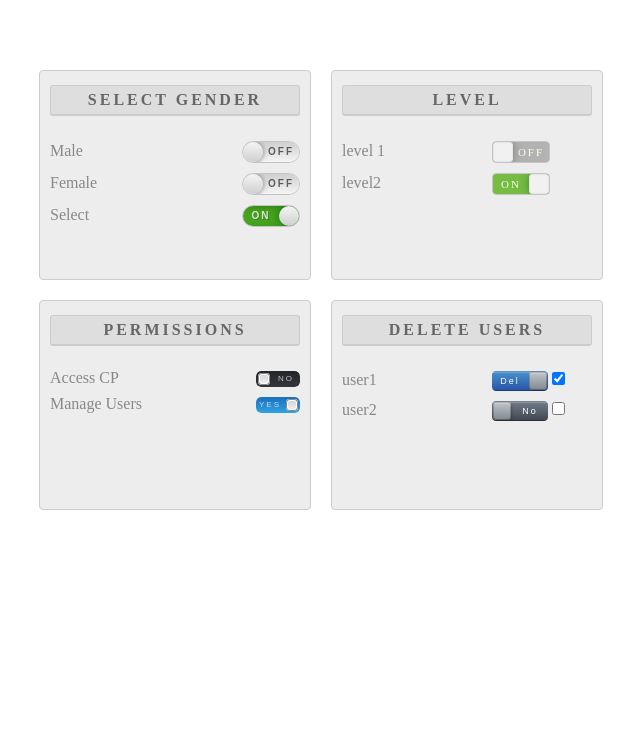
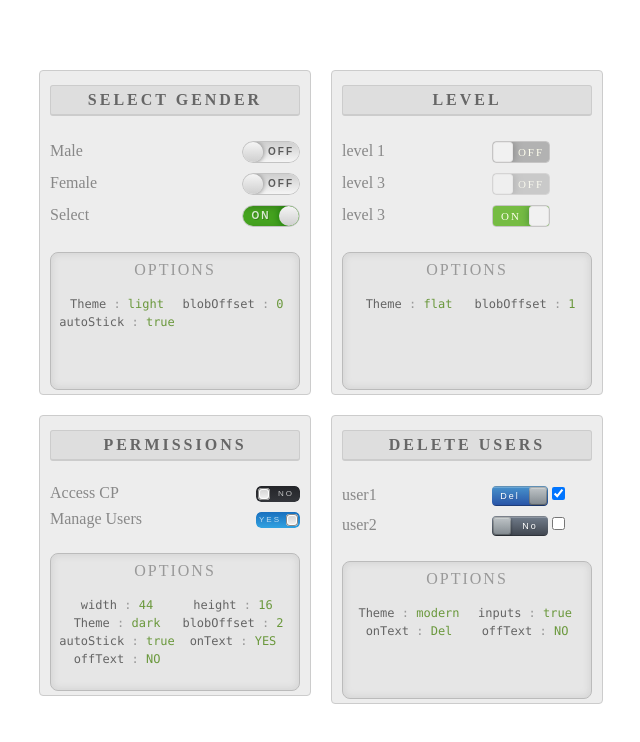
Before and after one commit to ahmad-sa3d/rcswitcher, a plain HTML site: page index.html in a window 1280 px wide. Shown: the whole page, without its empty margins (316-956 px from the left). Drawn offline with Linux system fonts and the light colour scheme.

Commit message:
add options section to index.html

```diff
--- a/css/style.css
+++ b/css/style.css
@@ -8,13 +8,13 @@ body{
 }
 
 .container{
-/*	background: #f5f5f5;*/
+	/*background: #f5f5f5;*/
 	width: 590px;
 	margin: 50px auto;
 	padding: 10px;
 }
 
-.container:before, .container:after{
+.clear-fix:before, .clear-fix:after{
 	content: "";
 	display: table;
 	clear: both;
@@ -27,12 +27,12 @@ label{
 	color: #888;
 }
 
-body div {
+.block {
 	width: 250px;
 	background: #ededed;
 	padding: 4px 10px;
 	float: left;
-	height: 200px;
+	/*height: 300px;*/
 	margin: 10px;
 	border: 1px solid #ccc;
 	border-radius: 4px;
@@ -51,3 +51,46 @@ div h4
 	text-transform: uppercase;
 	letter-spacing: 3px;
 }
+
+.info
+{
+	margin-top: 20px;
+	border: 1px solid #bbb;
+	border-radius: 8px;
+	height: 120px;
+	background: rgba( 200, 200, 200, .2 );
+	box-shadow: inset 0px 0px 6px 2px rgba( 150, 150, 150, .2 );
+	padding: 8px;
+	text-align: center;
+}
+
+.info:before{
+	content: 'Options';
+	color: #999;
+	letter-spacing: 2px;
+	text-transform: uppercase;
+}
+
+ul{
+	padding: 0px;
+	list-style-type: none;
+	/*text-align: center;*/
+}
+
+li{
+	color: rgb( 100, 100, 100 );
+	float: left;
+	width: 50%;
+	padding: 2px 0;
+	font: normal 12px monaco, Georgia, Arial;
+}
+
+li span{
+	color: rgb( 106, 152, 60);
+}
+
+li span:before
+{
+	content:" : ";
+	color: #999;
+}
--- a/index.html
+++ b/index.html
@@ -81,34 +81,72 @@
 
 	<body>
 
-		<section class="container">
+		<section class="container clear-fix">
 
-			<div class="gender">
+			<div class="gender block">
 				<h4>Select Gender</h4>
 
 				<label for="gender">Male </label><input type="radio" name="gender" value="male" ><br />
 				<label >Female </label><input type="radio" name="gender" value="female" ><br />
 				<label >Select </label><input type="radio" name="gender" value="select" checked >
 
+				<div class="info">
+					<ul class="clear-fix">
+						<li>Theme<span>light</span></li>
+						<li>blobOffset<span>0</span></li>
+						<li>autoStick<span>true</span></li>
+					</ul>
+				</div>
+
 			</div>
-			<div class="level">
+			<div class="level block">
 				<h4>Level</h4>
 
 				<label >level 1 </label><input type="radio" name="level" value="level1" ><br />
-				<label >level2 </label><input type="radio" name="level" value="level2" checked >
+				<label >level 3 </label><input type="radio" name="level" value="level2" disabled >
+				<label >level 3 </label><input type="radio" name="level" value="level3" checked >
+
+				<div class="info">
+					<ul class="clear-fix">
+						<li>Theme<span>flat</span></li>
+						<li>blobOffset<span>1</span></li>
+					</ul>
+				</div>
 			</div>
-			<div class="permissions">
+
+			<div class="permissions block">
 				<h4>Permissions</h4>
 
 				<label >Access CP</label><input type="checkbox" name="access_cp" value="access_cp"><br />
 				<label >Manage Users </label><input type="checkbox" name="manage_users" value="manage_users" checked >
+
+				<div class="info">
+					<ul class="clear-fix">
+						<li>width<span>44</span></li>
+						<li>height<span>16</span></li>
+						<li>Theme<span>dark</span></li>
+						<li>blobOffset<span>2</span></li>
+						<li>autoStick<span>true</span></li>
+						<li>onText<span>YES</span></li>
+						<li>offText<span>NO</span></li>
+					</ul>
+				</div>
 			</div>
 
-			<div class="delete">
+			<div class="delete block">
 				<h4>Delete users</h4>
 
 				<label >user1 </label><input type="checkbox" name="users_id[]" value="1" checked /><br />
 				<label >user2 </label><input type="checkbox" name="users_id[]" value="2" />
+
+				<div class="info">
+					<ul class="clear-fix">
+						<li>Theme<span>modern</span></li>
+						<li>inputs<span>true</span></li>
+						<li>onText<span>Del</span></li>
+						<li>offText<span>NO</span></li>
+					</ul>
+				</div>
 			</div>
 
 		</section>
```
